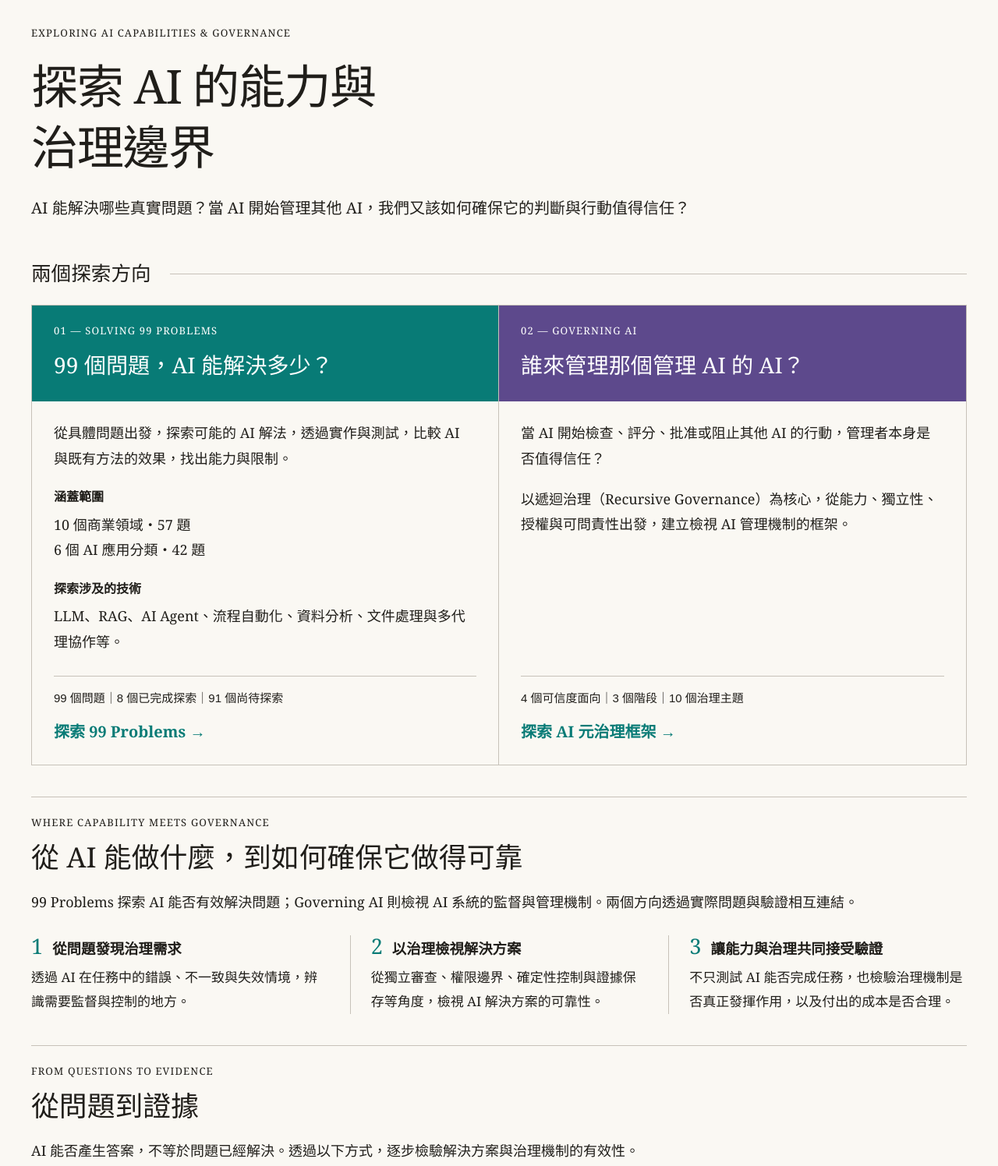
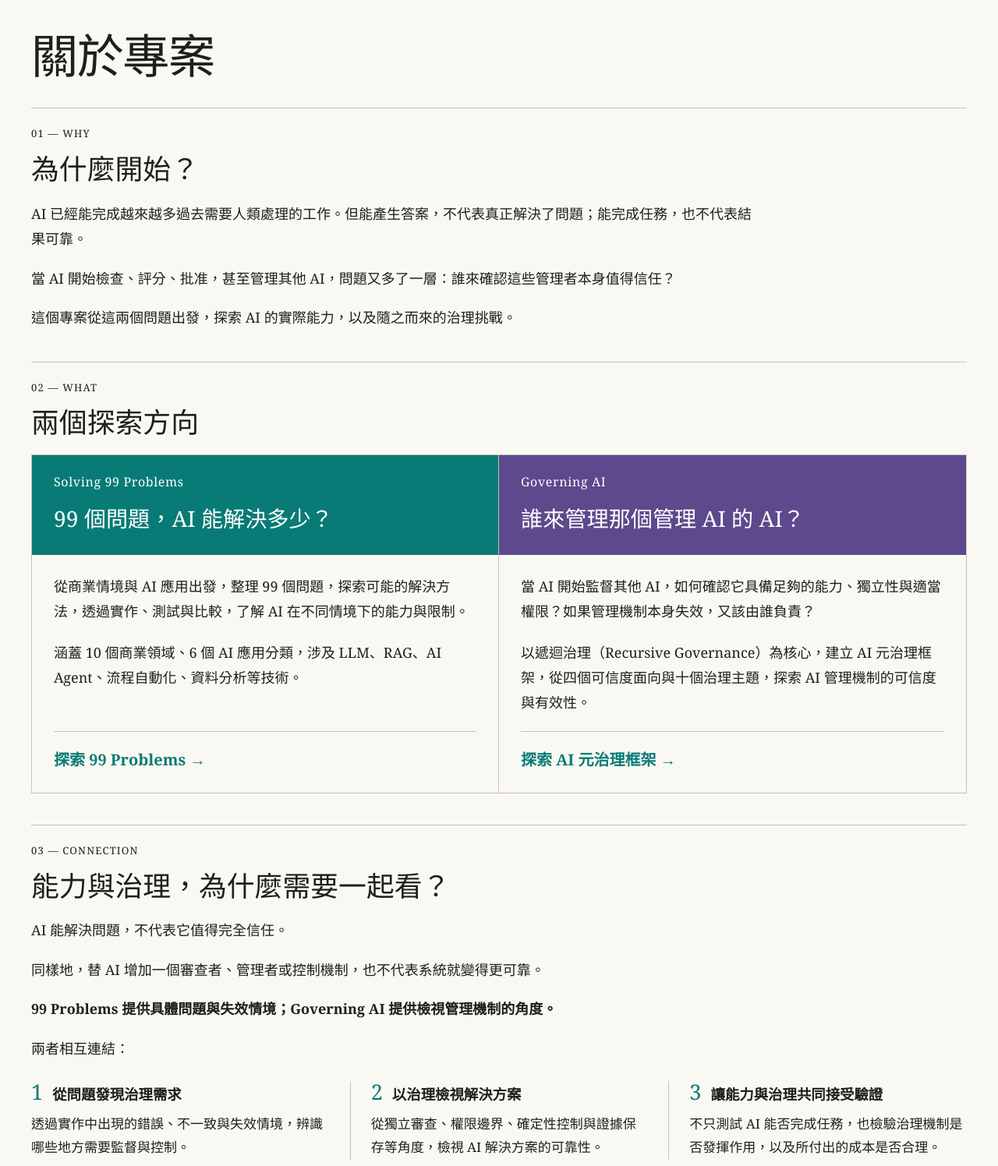
Before and after one commit to vcstseng/solving-99-problems, an Eleventy site: page src/pages/about.njk in a window 1280 px wide. Shown: the part 100-1596 px from the top of the page at 78% size. Built offline with nearby package versions, Linux system fonts and the light colour scheme; Eleventy itself is replaced by a stand-in of ours; files that its build step writes are made by us from their sources; what katex would draw is missing.

Commit message:
Revise About page with why what connection and how content

```diff
--- a/src/pages/about.njk
+++ b/src/pages/about.njk
@@ -7,52 +7,60 @@ aboutPage: true
 ---
 {% include "components/site-header.njk" %}
 <main class="about-page wrap" id="main">
-  <section class="about-hero" aria-labelledby="about-title">
-    <p class="about-eyebrow">EXPLORING AI CAPABILITIES &amp; GOVERNANCE</p>
-    <h1 id="about-title"><span>探索 AI 的能力</span>與<br class="about-desktop-break">治理邊界</h1>
-    <p class="about-lead">AI 能解決哪些真實問題？當 AI 開始管理其他 AI，我們又該如何確保它的判斷與行動值得信任？</p>
+  <header class="about-page-heading"><h1 id="about-title">關於專案</h1></header>
+  <section class="about-why about-section" aria-labelledby="why-title">
+    <p class="about-eyebrow">01 — WHY</p>
+    <h2 id="why-title">為什麼開始？</h2>
+    <div class="about-prose">
+      <p>AI 已經能完成越來越多過去需要人類處理的工作。但能產生答案，不代表真正解決了問題；能完成任務，也不代表結果可靠。</p>
+      <p>當 AI 開始檢查、評分、批准，甚至管理其他 AI，問題又多了一層：誰來確認這些管理者本身值得信任？</p>
+      <p>這個專案從這兩個問題出發，探索 AI 的實際能力，以及隨之而來的治理挑戰。</p>
+    </div>
   </section>
 
-  <section class="about-directions" aria-labelledby="directions-title">
-    <div class="about-section-label"><h2 id="directions-title">兩個探索方向</h2></div>
+  <section class="about-directions about-section" aria-labelledby="directions-title">
+    <p class="about-eyebrow">02 — WHAT</p>
+    <h2 id="directions-title">兩個探索方向</h2>
     <div class="direction-grid">
       <section class="direction" aria-labelledby="problems-direction">
-        <header class="direction-heading"><p class="about-eyebrow">01 — SOLVING 99 PROBLEMS</p><h3 id="problems-direction">99 個問題，AI 能解決多少？</h3></header>
+        <header class="direction-heading"><h3 id="problems-direction">Solving 99 Problems</h3><p class="direction-question">99 個問題，AI 能解決多少？</p></header>
         <div class="direction-body">
-          <p>從具體問題出發，探索可能的 AI 解法，透過實作與測試，比較 AI 與既有方法的效果，找出能力與限制。</p>
-          <h4>涵蓋範圍</h4>
-          <p>{{ research.businessDomains.length }} 個商業領域・{{ research.stats.business }} 題<br>{{ research.aiDomains.length }} 個 AI 應用分類・{{ research.stats.ai }} 題</p>
-          <h4>探索涉及的技術</h4>
-          <p>LLM、RAG、AI Agent、流程自動化、資料分析、文件處理與多代理協作等。</p>
-          <div class="direction-entry"><p class="direction-stats">{{ research.stats.total }} 個問題｜{{ research.stats.completed }} 個已完成探索｜{{ research.stats.pending }} 個尚待探索</p><a href="/#library">探索 99 Problems <span aria-hidden="true">→</span></a></div>
+          <p>從商業情境與 AI 應用出發，整理 99 個問題，探索可能的解決方法，透過實作、測試與比較，了解 AI 在不同情境下的能力與限制。</p>
+          <p>涵蓋 10 個商業領域、6 個 AI 應用分類，涉及 LLM、RAG、AI Agent、流程自動化、資料分析等技術。</p>
+          <div class="direction-entry"><a href="/#library">探索 99 Problems <span aria-hidden="true">→</span></a></div>
         </div>
       </section>
       <section class="direction direction-governance" aria-labelledby="governance-direction">
-        <header class="direction-heading"><p class="about-eyebrow">02 — GOVERNING AI</p><h3 id="governance-direction">誰來管理那個管理 AI 的 AI？</h3></header>
+        <header class="direction-heading"><h3 id="governance-direction">Governing AI</h3><p class="direction-question">誰來管理那個管理 AI 的 AI？</p></header>
         <div class="direction-body">
-          <p>當 AI 開始檢查、評分、批准或阻止其他 AI 的行動，管理者本身是否值得信任？</p>
-          <p>以遞迴治理（Recursive Governance）為核心，從能力、獨立性、授權與可問責性出發，建立檢視 AI 管理機制的框架。</p>
-          <div class="direction-entry"><p class="direction-stats">4 個可信度面向｜3 個階段｜10 個治理主題</p><a href="/ai-managing-ai/">探索 AI 元治理框架 <span aria-hidden="true">→</span></a></div>
+          <p>當 AI 開始監督其他 AI，如何確認它具備足夠的能力、獨立性與適當權限？如果管理機制本身失效，又該由誰負責？</p>
+          <p>以遞迴治理（Recursive Governance）為核心，建立 AI 元治理框架，從四個可信度面向與十個治理主題，探索 AI 管理機制的可信度與有效性。</p>
+          <div class="direction-entry"><a href="/ai-managing-ai/">探索 AI 元治理框架 <span aria-hidden="true">→</span></a></div>
         </div>
       </section>
     </div>
   </section>
 
   <section class="about-connection about-section" aria-labelledby="connection-title">
-    <p class="about-eyebrow">WHERE CAPABILITY MEETS GOVERNANCE</p>
-    <h2 id="connection-title">從 AI 能做什麼，到如何確保它做得可靠</h2>
-    <p class="about-section-intro">99 Problems 探索 AI 能否有效解決問題；Governing AI 則檢視 AI 系統的監督與管理機制。兩個方向透過實際問題與驗證相互連結。</p>
+    <p class="about-eyebrow">03 — CONNECTION</p>
+    <h2 id="connection-title">能力與治理，為什麼需要一起看？</h2>
+    <div class="about-prose">
+      <p>AI 能解決問題，不代表它值得完全信任。</p>
+      <p>同樣地，替 AI 增加一個審查者、管理者或控制機制，也不代表系統就變得更可靠。</p>
+      <p><strong>99 Problems 提供具體問題與失效情境；Governing AI 提供檢視管理機制的角度。</strong></p>
+      <p>兩者相互連結：</p>
+    </div>
     <ol class="connection-grid">
-      <li><h3><span aria-hidden="true">1</span>從問題發現治理需求</h3><p>透過 AI 在任務中的錯誤、不一致與失效情境，辨識需要監督與控制的地方。</p></li>
+      <li><h3><span aria-hidden="true">1</span>從問題發現治理需求</h3><p>透過實作中出現的錯誤、不一致與失效情境，辨識哪些地方需要監督與控制。</p></li>
       <li><h3><span aria-hidden="true">2</span>以治理檢視解決方案</h3><p>從獨立審查、權限邊界、確定性控制與證據保存等角度，檢視 AI 解決方案的可靠性。</p></li>
-      <li><h3><span aria-hidden="true">3</span>讓能力與治理共同接受驗證</h3><p>不只測試 AI 能否完成任務，也檢驗治理機制是否真正發揮作用，以及付出的成本是否合理。</p></li>
+      <li><h3><span aria-hidden="true">3</span>讓能力與治理共同接受驗證</h3><p>不只測試 AI 能否完成任務，也檢驗治理機制是否發揮作用，以及所付出的成本是否合理。</p></li>
     </ol>
   </section>
 
   <section class="about-evidence about-section" aria-labelledby="evidence-title">
-    <p class="about-eyebrow">FROM QUESTIONS TO EVIDENCE</p>
+    <p class="about-eyebrow">04 — HOW</p>
     <h2 id="evidence-title">從問題到證據</h2>
-    <p class="about-section-intro">AI 能否產生答案，不等於問題已經解決。透過以下方式，逐步檢驗解決方案與治理機制的有效性。</p>
+    <p class="about-section-intro">AI 能產生答案，不代表問題已被解決；建立治理機制，也不代表系統因此更可靠。兩者都需要證據來檢驗。</p>
     <dl class="evidence-grid">
       <div><dt>問題定義</dt><dd>釐清情境、既有方法、假設與評估標準。</dd></div>
       <div><dt>實驗與驗證</dt><dd>透過測試、比較與反例，檢驗能力與限制。</dd></div>
--- a/src/styles/about.css
+++ b/src/styles/about.css
@@ -1,23 +1,19 @@
 .about-page { padding-top: 42px; font: 1.125rem/1.8 var(--serif); }
 .about-eyebrow { font: .8125rem/1.6 Georgia, serif; letter-spacing: .09em; }
-.about-hero { padding: 0 0 48px; }
-.about-hero h1 { font-size: clamp(2.5rem, 4.7vw, 4rem); line-height: 1.3; margin: 18px 0 22px; letter-spacing: -.025em; text-wrap: balance; }
-.about-lead { max-width: 47em; font-size: 1.25rem; line-height: 1.8; }
-.about-hero h1 span { display: inline-block; }
-.about-section-label { display: flex; align-items: center; gap: 24px; margin-bottom: 22px; }
-.about-section-label::after { content: ''; height: 1px; flex: 1; background: var(--rule); }
-.about-section-label h2 { font-size: 1.6rem; }
+.about-page-heading h1 { font-size: clamp(2.5rem, 4.7vw, 4rem); line-height: 1.3; margin: 0 0 28px; letter-spacing: -.025em; }
+.about-prose { max-width: 52em; margin-bottom: 26px; }
+.about-prose p + p { margin-top: 18px; }
+.about-why.about-section { margin-top: 0; }
 .direction-grid { display: grid; grid-template-columns: repeat(2, minmax(0, 1fr)); }
 .direction { min-width: 0; display: flex; flex-direction: column; border: 1px solid var(--rule); }
 .direction + .direction { border-left: 0; }
 .direction-heading { padding: 22px 28px 26px; background: var(--teal); color: white; }
 .direction-governance .direction-heading { background: #5d498c; }
-.direction-heading h3 { margin-top: 12px; font-size: clamp(1.5rem, 2.2vw, 1.9rem); line-height: 1.5; text-wrap: balance; }
+.direction-heading h3 { font: 1rem/1.6 Georgia, serif; letter-spacing: .04em; }
+.direction-question { margin-top: 12px; font-size: clamp(1.5rem, 2.2vw, 1.9rem); line-height: 1.5; text-wrap: balance; }
 .direction-body { flex: 1; display: flex; flex-direction: column; padding: 24px 28px; }
 .direction-body > p { margin-bottom: 20px; }
-.direction-body h4 { font: 600 1rem/1.8 var(--sans); margin-bottom: 4px; }
-.direction-entry { margin-top: auto; padding-top: 8px; }
-.direction-stats { border-top: 1px solid var(--rule); padding-top: 14px; font: .9375rem/1.9 var(--sans); }
+.direction-entry { margin-top: auto; padding-top: 8px; border-top: 1px solid var(--rule); }
 .direction-entry a { display: inline-block; padding-block: 10px 0; color: var(--teal); font-size: 1.25rem; font-weight: 600; text-decoration: none; }
 .direction-entry a:hover { text-decoration: underline; }
 .about-section { border-top: 1px solid var(--rule); margin-top: 40px; padding-top: 22px; }
@@ -46,18 +42,14 @@
 }
 @media (max-width: 760px) {
   .about-page { padding-top: 30px; font-size: 1.0625rem; }
-  .about-hero { padding-bottom: 32px; }
   .about-eyebrow { font-size: .75rem; letter-spacing: .05em; }
-  .about-hero h1 { font-size: clamp(2.1rem, 8vw, 3rem); margin-block: 15px 18px; line-height: 1.45; }
-  .about-desktop-break { display: none; }
-  .about-lead { font-size: 1.125rem; }
+  .about-page-heading h1 { font-size: clamp(2.1rem, 8vw, 3rem); margin-bottom: 24px; line-height: 1.45; }
   .direction-grid, .connection-grid, .evidence-grid { grid-template-columns: 1fr; }
   .direction + .direction { border-left: 1px solid var(--rule); border-top: 0; }
   .direction-heading { padding: 20px; }
-  .direction-heading h3 { font-size: 1.65rem; text-wrap: pretty; }
+  .direction-question { font-size: 1.65rem; text-wrap: pretty; }
   .direction-body { padding: 22px 20px; }
   .direction-entry a { font-size: 1.125rem; }
-  .direction-stats { font-size: .875rem; }
   .connection-grid > li + li, .evidence-grid > div + div { border-left: 0; border-top: 1px solid var(--rule); padding: 18px 0 0; }
   .evidence-grid { gap: 18px; }
   .about-section { margin-top: 32px; }
```
